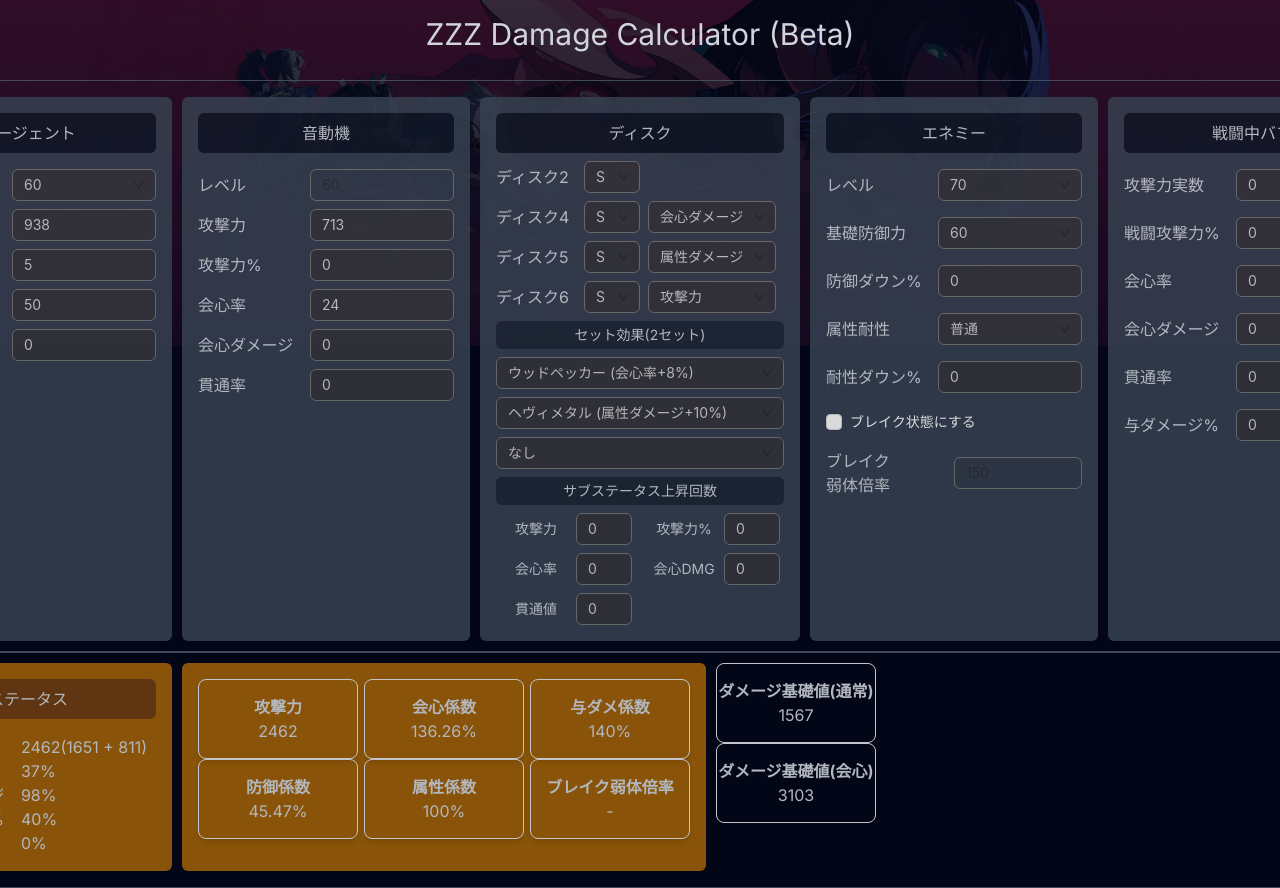
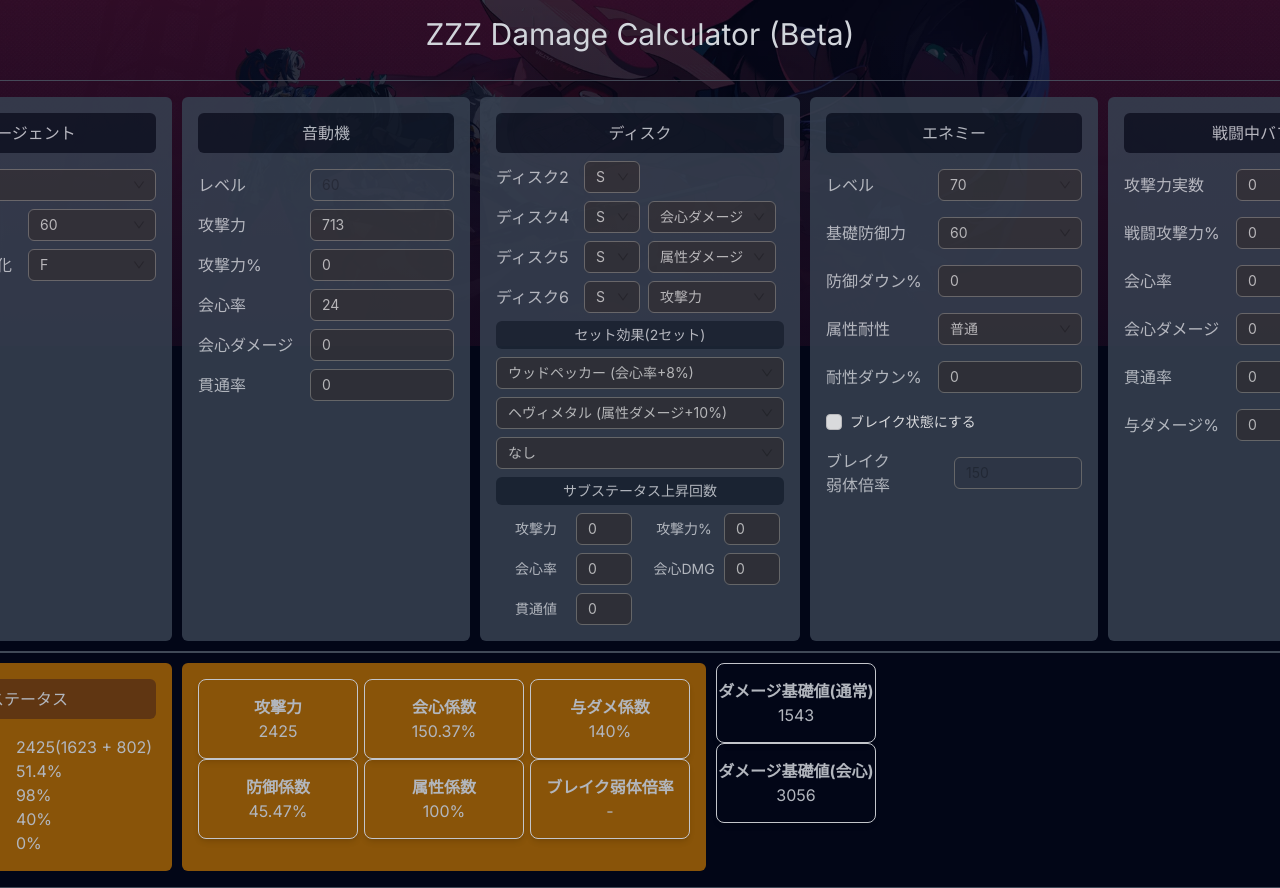
Before and after one commit to negagen/zzz-calculator, a Next.js app: page / in a window 1280 px wide. Shown: the top 888 px of the page. Built offline with nearby package versions, Linux system fonts and the light colour scheme.

Commit message:
Impl agent table

```diff
--- /dev/null
+++ b/app/agents.ts
@@ -0,0 +1,75 @@
+import { Agent, AgentLevel, CoreSkillLevel, AgentStatus } from "./types";
+import Decimal from "decimal.js";
+
+export const agents: Agent[] = [
+  {
+    name: "猫宮又奈",
+    attackTable: {
+      1: 131,
+      10: 202,
+      20: 329,
+      30: 456,
+      40: 582,
+      50: 708,
+      60: 835,
+    },
+    coreSkillLevelBonusType: "critRate",
+  },
+  {
+    name: "エレン・ジョー",
+    attackTable: {
+      1: 135,
+      10: 209,
+      20: 339,
+      30: 470,
+      40: 602,
+      50: 732,
+      60: 863,
+    },
+    coreSkillLevelBonusType: "critRate",
+  },
+  {
+    name: "朱鳶",
+    attackTable: {
+      1: 132,
+      10: 204,
+      20: 332,
+      30: 461,
+      40: 588,
+      50: 716,
+      60: 844,
+    },
+    coreSkillLevelBonusType: "critDamage",
+  },
+];
+
+export const calculateAgentStatus = (
+  agent: Agent,
+  level: AgentLevel,
+  coreSkillLevel: CoreSkillLevel
+): AgentStatus => {
+  let attack = agent.attackTable[level];
+  let critRate = 5;
+  let critDamage = 50;
+  let penRate = 0;
+
+  for (let i = 1; i < coreSkillLevel; i++) {
+    if (i % 2 === 0) {
+      switch (agent.coreSkillLevelBonusType) {
+        case "critRate":
+          critRate = new Decimal(critRate).add(4.8).toNumber();
+          break;
+        case "critDamage":
+          critDamage = new Decimal(critDamage).add(9.6).toNumber();
+          break;
+        case "penRate":
+          penRate = new Decimal(penRate).add(4.8).toNumber();
+          break;
+      }
+    } else {
+      attack += 25;
+    }
+  }
+
+  return { level, attack, critRate, critDamage, penRate };
+};
--- a/app/components/AgentStatusPanel.tsx
+++ b/app/components/AgentStatusPanel.tsx
@@ -1,13 +1,24 @@
+import { useState } from "react";
 import { Input, Select } from "antd";
-import { AgentStatus } from "@/app/types";
+import { Agent, AgentStatus, AgentLevel, CoreSkillLevel } from "@/app/types";
 import { StatusInput } from "./StatusInput";
+import { agents } from "@/app/agents";
+import Decimal from "decimal.js";
 
 export const AgentStatusPanel = ({
-  agentStatus,
+  agent,
+  level,
+  coreSkillLevel,
   onChange,
 }: {
-  agentStatus: AgentStatus;
-  onChange: (agentStatus: AgentStatus) => void;
+  agent: Agent;
+  level: AgentLevel;
+  coreSkillLevel: CoreSkillLevel;
+  onChange: (
+    agent: Agent,
+    level: AgentLevel,
+    coreSkillLevel: CoreSkillLevel
+  ) => void;
 }) => {
   return (
     <div className="flex flex-col items-center w-72 bg-gray-700 rounded-md p-4">
@@ -17,12 +28,29 @@ export const AgentStatusPanel = ({
 
       <div className="flex flex-col items-center gap-2 w-full">
         <div className="flex flex-row items-center w-full gap-2">
-          <div className="w-32">レベル</div>
           <div>
             <Select
-              className="w-36"
-              value={agentStatus.level}
+              className="w-64"
+              value={agents.indexOf(agent)}
+              options={agents.map((agent, i) => ({
+                value: i,
+                label: agent.name,
+              }))}
+              onChange={(e) => {
+                onChange(agents[e as number], level, coreSkillLevel);
+              }}
+            />
+          </div>
+        </div>
+
+        <div className="flex flex-row items-center w-full gap-2">
+          <div className="w-36">レベル</div>
+          <div>
+            <Select
+              className="w-32"
+              value={level}
               options={[
+                { value: 1, label: "1" },
                 { value: 10, label: "10" },
                 { value: 20, label: "20" },
                 { value: 30, label: "30" },
@@ -31,36 +59,33 @@ export const AgentStatusPanel = ({
                 { value: 60, label: "60" },
               ]}
               onChange={(e) => {
-                onChange({
-                  ...agentStatus,
-                  level: e,
-                });
+                onChange(agent, e as AgentLevel, coreSkillLevel);
               }}
             />
           </div>
         </div>
 
-        <StatusInput
-          title="攻撃力"
-          value={agentStatus.attack}
-          onChange={(value) => onChange({ ...agentStatus, attack: value })}
-        />
-
-        <StatusInput
-          title="会心率"
-          value={agentStatus.critRate}
-          onChange={(value) => onChange({ ...agentStatus, critRate: value })}
-        />
-        <StatusInput
-          title="会心ダメージ"
-          value={agentStatus.critDamage}
-          onChange={(value) => onChange({ ...agentStatus, critDamage: value })}
-        />
-        <StatusInput
-          title="貫通率"
-          value={agentStatus.penRate}
-          onChange={(value) => onChange({ ...agentStatus, penRate: value })}
-        />
+        <div className="flex flex-row items-center w-full gap-2">
+          <div className="w-36">コアスキル強化</div>
+          <div>
+            <Select
+              className="w-32"
+              value={coreSkillLevel}
+              options={[
+                { value: 1, label: "なし" },
+                { value: 2, label: "A" },
+                { value: 3, label: "B" },
+                { value: 4, label: "C" },
+                { value: 5, label: "D" },
+                { value: 6, label: "E" },
+                { value: 7, label: "F" },
+              ]}
+              onChange={(e) => {
+                onChange(agent, level, e as CoreSkillLevel);
+              }}
+            />
+          </div>
+        </div>
       </div>
     </div>
   );
--- a/app/page.tsx
+++ b/app/page.tsx
@@ -3,11 +3,13 @@
 import { useState } from "react";
 import Image from "next/image";
 import type {
-  AgentStatus,
+  Agent,
   EnemyStatus,
   DiskStatus,
   EngineStatus,
   AdditionalStatus,
+  AgentLevel,
+  CoreSkillLevel,
 } from "./types";
 import {
   AgentStatusPanel,
@@ -20,19 +22,19 @@ import {
 } from "@/app/components";
 import { calculateDamageBase, calculateBaseStatus } from "@/app/calculator";
 import {
-  defaultAgentStatus,
   defaultEngineStatus,
   defaultDiskStatus,
   defaultEnemyStatus,
-  defaultSkills,
   defaultBattleStatus,
 } from "./data";
-import { ConfigProvider, Divider } from "antd";
-import BackgroundImg from "@/assets/zzz1_1.png";
+import { ConfigProvider } from "antd";
+import { agents, calculateAgentStatus } from "./agents";
 
 export default function Home() {
-  const [agentStatus, setAgentStatus] =
-    useState<AgentStatus>(defaultAgentStatus);
+  const [agent, setAgent] = useState<Agent>(agents[0]);
+  const [agentLevel, setAgentLevel] = useState<AgentLevel>(60);
+  const [agentCoreSkillLevel, setAgentCoreSkillLevel] =
+    useState<CoreSkillLevel>(7);
   const [engineStatus, setEngineStatus] =
     useState<EngineStatus>(defaultEngineStatus);
   const [diskStatus, setDiskStatus] = useState<DiskStatus>(defaultDiskStatus);
@@ -41,6 +43,11 @@ export default function Home() {
   const [battleStatus, setBattleStatus] =
     useState<AdditionalStatus>(defaultBattleStatus);
 
+  const agentStatus = calculateAgentStatus(
+    agent,
+    agentLevel,
+    agentCoreSkillLevel
+  );
   const baseStatus = calculateBaseStatus(agentStatus, engineStatus, diskStatus);
   const damageBase = calculateDamageBase(baseStatus, enemyStatus, battleStatus);
 
@@ -101,8 +108,18 @@ export default function Home() {
           <div className="flex flex-col gap-2.5">
             <div className="flex flex-row gap-2.5">
               <AgentStatusPanel
-                agentStatus={agentStatus}
-                onChange={setAgentStatus}
+                agent={agent}
+                level={agentLevel}
+                coreSkillLevel={agentCoreSkillLevel}
+                onChange={(
+                  agent: Agent,
+                  level: AgentLevel,
+                  coreSkillLevel: CoreSkillLevel
+                ) => {
+                  setAgent(agent);
+                  setAgentLevel(level);
+                  setAgentCoreSkillLevel(coreSkillLevel);
+                }}
               />
               <EngineStatusPanel
                 engineStatus={engineStatus}
```
Also changed, not shown: app/types.ts (+4 -12 lines).
